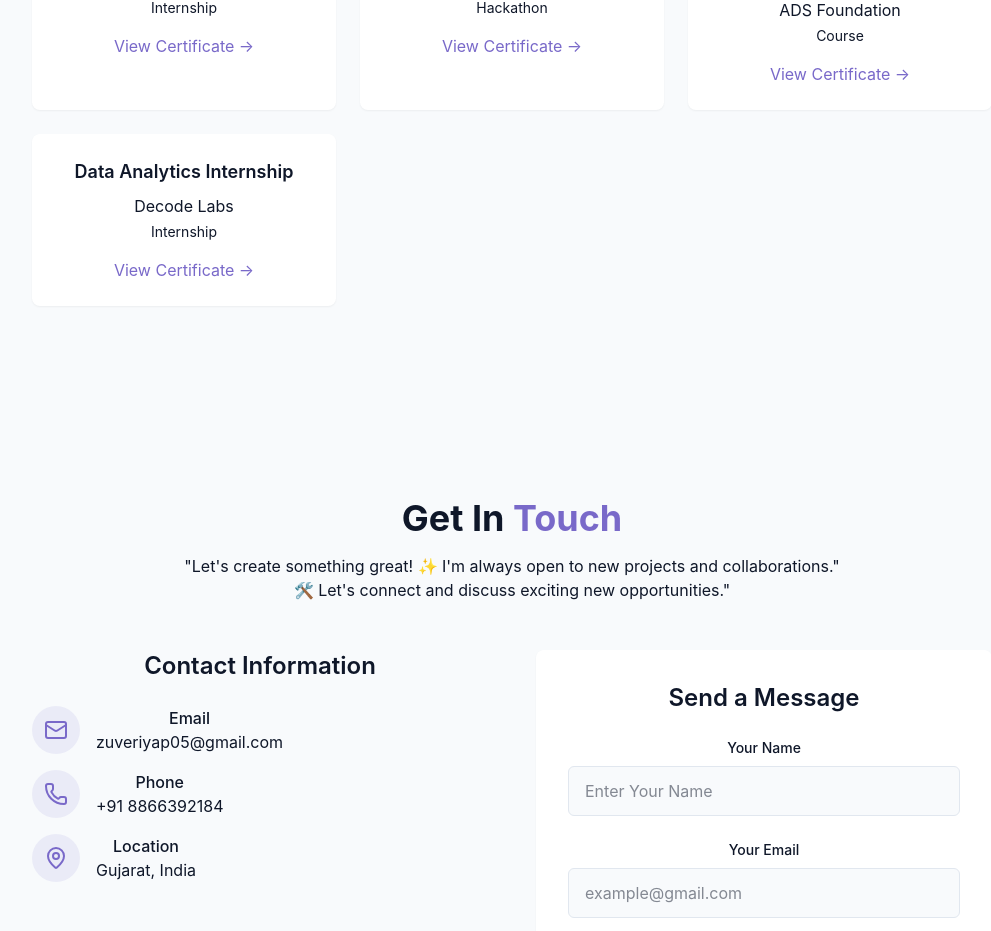
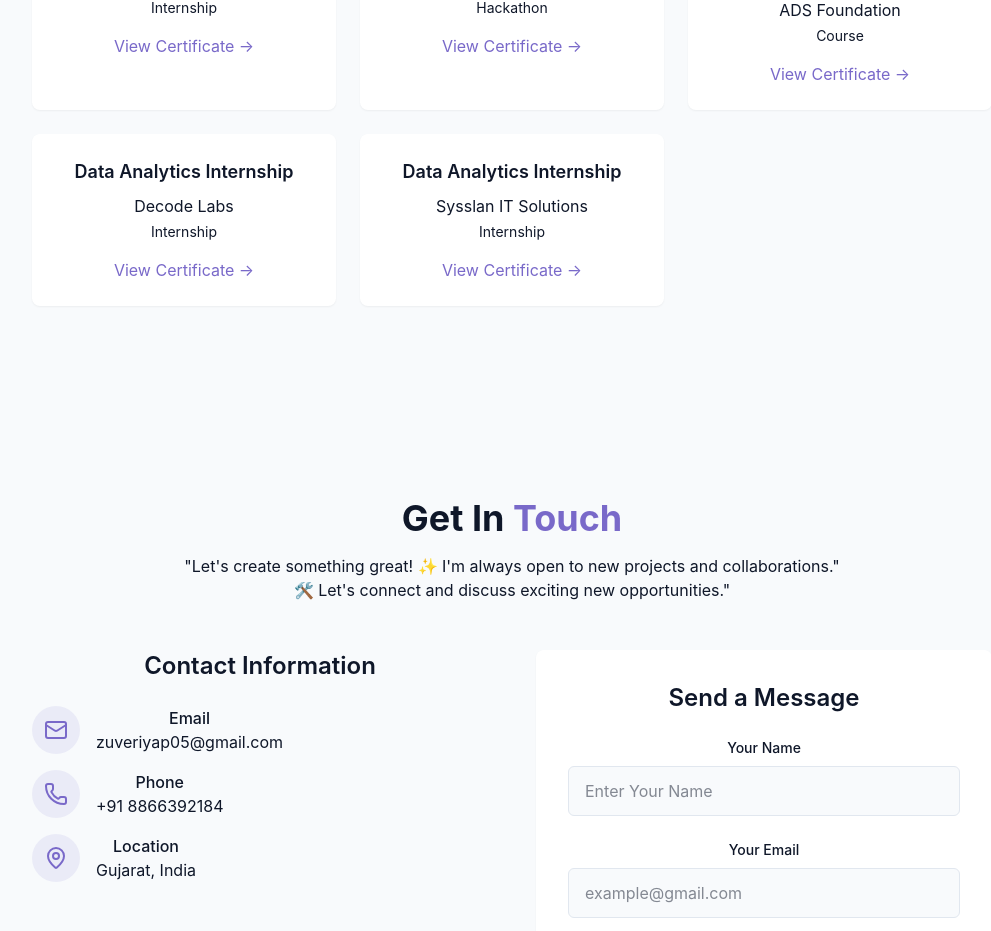
Before and after one commit to zuveriyakhan05/Zuveriya_Portfolio, a React (Vite) app: page / in a window 1280 px wide. Shown: the part 7912-8843 px from the top of the page, without its empty margins (128-1119 px from the left). Built offline with nearby package versions, Linux system fonts and the light colour scheme.

Commit message:
Updated Certification

```diff
--- a/src/components/Certificates.jsx
+++ b/src/components/Certificates.jsx
@@ -116,6 +116,12 @@ const certificates = [
     category: "internship",
     file: "/public/Decode labs.pdf",
   },
+  {
+    title: "Data Analytics Internship",
+    issuer: "Sysslan IT Solutions",
+    category: "internship",
+    file: "/public/Sysslan.pdf",
+  },
 
 ];
 
```
Also changed, not shown: 1 other file (tests, documents, lock files or other folders).
